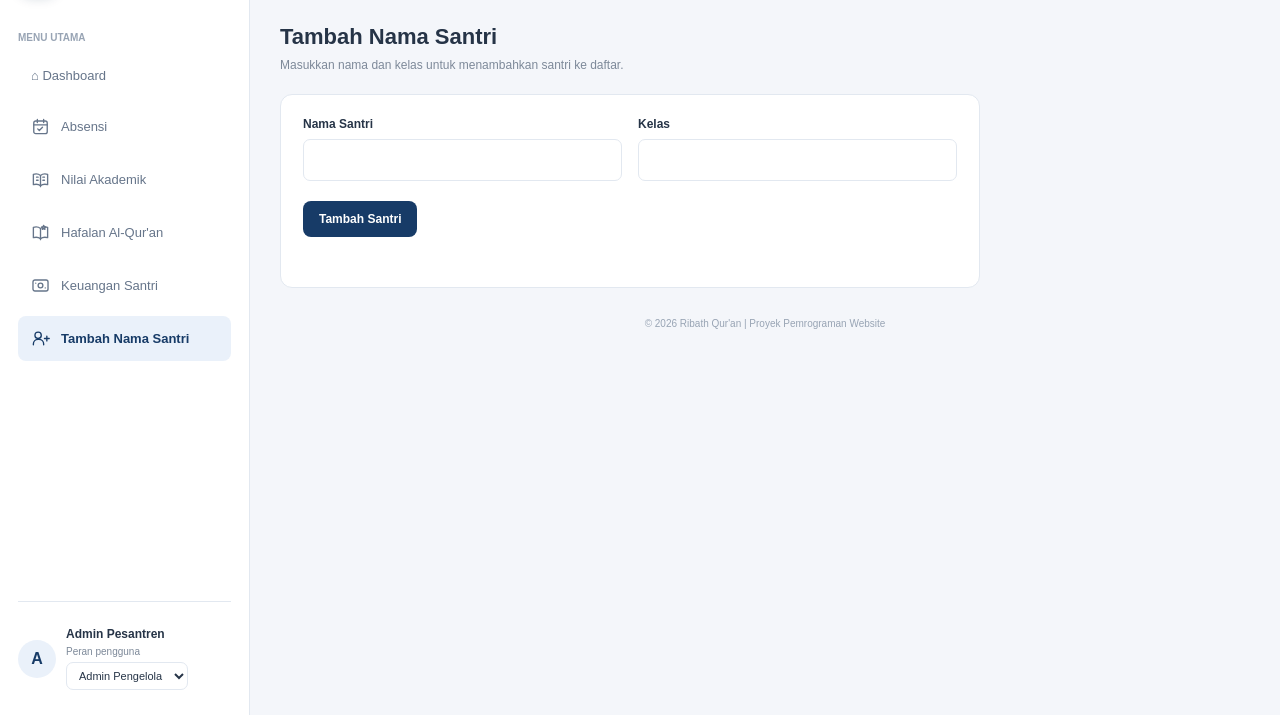
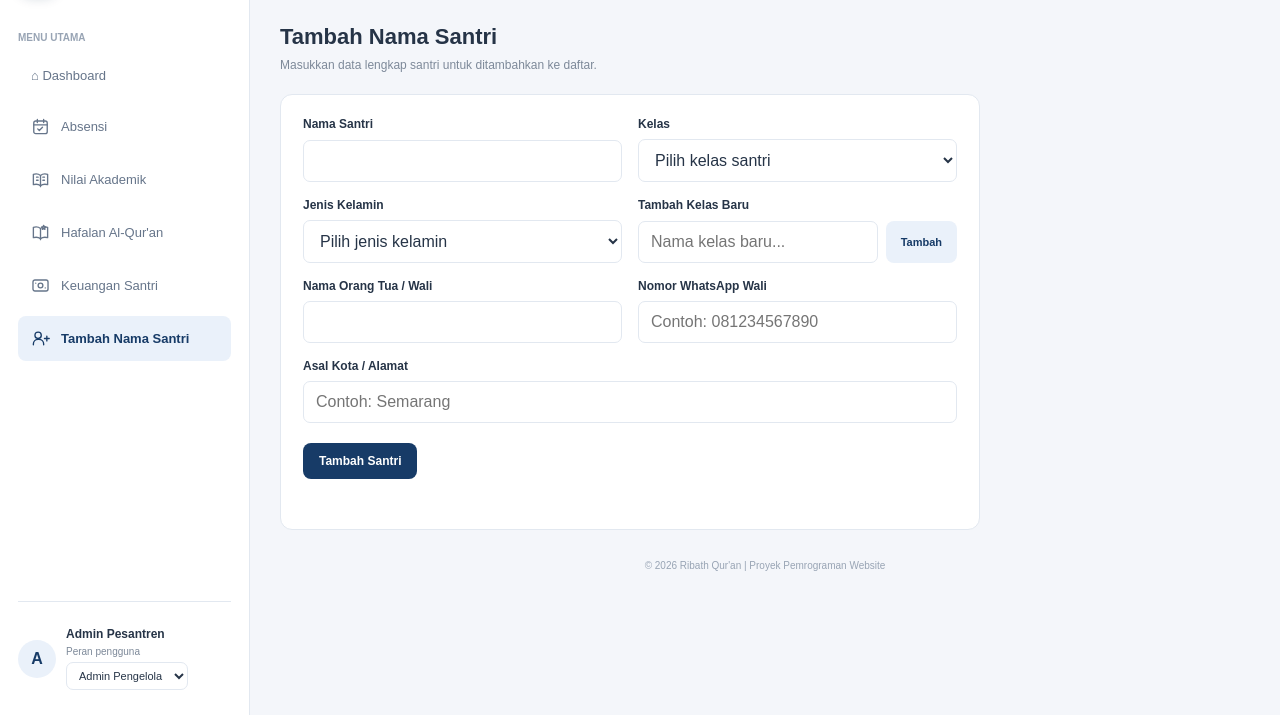
Before and after one commit to lydiaekarahma-gif/project-pemrograman-website, a plain HTML site: page index.html in a window 1280 px wide. Both pictures are taken after a click on the button "Tambah Nama Santri". Shown: the part 85-800 px from the top of the page. Drawn offline with Linux system fonts and the light colour scheme.

Commit message:
penambahan biodata

```diff
--- a/index.html
+++ b/index.html
@@ -1,6 +1,6 @@
-
 <!DOCTYPE html>
 <html lang="id">
+
 <head>
     <meta charset="UTF-8">
     <meta name="viewport" content="width=device-width, initial-scale=1.0">
@@ -8,17 +8,19 @@
     <link rel="stylesheet" href="style.css">
     <script src="script.js" defer></script>
 </head>
+
 <body>
     <aside class="sidebar">
         <div class="brand">
             <div class="brand-icon" aria-hidden="true">
                 <svg viewBox="0 0 48 48" focusable="false">
-                    <path d="M10 38h28M14 34V22a10 10 0 0 1 20 0v12M20 34V23a4 4 0 0 1 8 0v11M24 7v4M8 16l4 2M40 16l-4 2" />
+                    <path
+                        d="M10 38h28M14 34V22a10 10 0 0 1 20 0v12M20 34V23a4 4 0 0 1 8 0v11M24 7v4M8 16l4 2M40 16l-4 2" />
                     <path d="M7 39h34" />
                 </svg>
             </div>
             <div>
-                <h2>Ribath Hidayatul  Qur'an</h2>
+                <h2>Ribath Hidayatul Qur'an</h2>
                 <small>Portal Akademik Santri</small>
             </div>
         </div>
@@ -36,14 +38,16 @@
             </button>
             <button class="nav-link" data-page="akademik">
                 <svg class="nav-icon" viewBox="0 0 24 24" aria-hidden="true" focusable="false">
-                    <path d="M12 7v14M12 7C9.5 4.8 6.5 4.5 3 5.5v13c3.5-1 6.5-.7 9 1.5m0-13c2.5-2.2 5.5-2.5 9-1.5v13c-3.5-1-6.5-.7-9 1.5" />
+                    <path
+                        d="M12 7v14M12 7C9.5 4.8 6.5 4.5 3 5.5v13c3.5-1 6.5-.7 9 1.5m0-13c2.5-2.2 5.5-2.5 9-1.5v13c-3.5-1-6.5-.7-9 1.5" />
                     <path d="M7 9h2m-2 4h2m6-4h2m-2 4h2" />
                 </svg>
                 Nilai Akademik
             </button>
             <button class="nav-link" data-page="hafalan">
                 <svg class="nav-icon" viewBox="0 0 24 24" aria-hidden="true" focusable="false">
-                    <path d="M12 7v14M12 7C9.5 4.8 6.5 4.5 3 5.5v13c3.5-1 6.5-.7 9 1.5m0-13c2.5-2.2 5.5-2.5 9-1.5v13c-3.5-1-6.5-.7-9 1.5" />
+                    <path
+                        d="M12 7v14M12 7C9.5 4.8 6.5 4.5 3 5.5v13c3.5-1 6.5-.7 9 1.5m0-13c2.5-2.2 5.5-2.5 9-1.5v13c-3.5-1-6.5-.7-9 1.5" />
                     <path d="m16 3 .8 1.7 1.7.3-1.2 1.2.3 1.8L16 7.2l-1.6.8.3-1.8-1.2-1.2 1.7-.3z" />
                 </svg>
                 Hafalan Al-Qur'an
@@ -134,7 +138,8 @@
                 <article class="stat-card">
                     <span class="stat-icon">
                         <svg viewBox="0 0 24 24" aria-hidden="true" focusable="false">
-                            <path d="M12 7v14M12 7C9.5 4.8 6.5 4.5 3 5.5v13c3.5-1 6.5-.7 9 1.5m0-13c2.5-2.2 5.5-2.5 9-1.5v13c-3.5-1-6.5-.7-9 1.5" />
+                            <path
+                                d="M12 7v14M12 7C9.5 4.8 6.5 4.5 3 5.5v13c3.5-1 6.5-.7 9 1.5m0-13c2.5-2.2 5.5-2.5 9-1.5v13c-3.5-1-6.5-.7-9 1.5" />
                             <path d="m16 2 .8 1.7 1.7.3-1.2 1.2.3 1.8L16 6.2l-1.6.8.3-1.8-1.2-1.2 1.7-.3z" />
                         </svg>
                     </span>
@@ -316,7 +321,7 @@
         <section id="tambah-santri" class="page">
             <div class="section-intro">
                 <h2>Tambah Nama Santri</h2>
-                <p>Masukkan nama dan kelas untuk menambahkan santri ke daftar.</p>
+                <p>Masukkan data lengkap santri untuk ditambahkan ke daftar.</p>
             </div>
 
             <article class="panel add-student-panel">
@@ -324,13 +329,51 @@
                     <div class="form-grid">
                         <div class="form-field">
                             <label for="student-name">Nama Santri</label>
-                            <input id="student-name" name="nama" type="text"
-                                maxlength="100" autocomplete="name" required>
+                            <input id="student-name" name="nama" type="text" maxlength="100" autocomplete="name"
+                                required>
                         </div>
                         <div class="form-field">
                             <label for="student-class">Kelas</label>
-                            <input id="student-class" name="kelas" type="text"
-                                maxlength="50" required>
+                            <div style="display: flex; gap: 8px;">
+                                <select id="student-class" name="kelas" style="flex: 1;" required>
+                                    <option value="" disabled selected>Pilih kelas santri</option>
+                                    <option value="Tahfidz A">Tahfidz A</option>
+                                    <option value="Tahfidz B">Tahfidz B</option>
+                                </select>
+                            </div>
+                        </div>
+                        <div class="form-field">
+                            <label for="student-gender">Jenis Kelamin</label>
+                            <select id="student-gender" name="gender" required>
+                                <option value="" disabled selected>Pilih jenis kelamin</option>
+                                <option value="Laki-laki">Laki-laki</option>
+                                <option value="Perempuan">Perempuan</option>
+                            </select>
+                        </div>
+                        <div class="form-field">
+                            <label for="new-class-input">Tambah Kelas Baru</label>
+                            <div style="display: flex; gap: 8px;">
+                                <input id="new-class-input" type="text" placeholder="Nama kelas baru...">
+                                <button type="button" id="btn-add-class" class="secondary-button"
+                                    style="margin-top:0;">Tambah</button>
+                            </div>
+                        </div>
+                        <div class="form-field">
+                            <label for="parent-name">Nama Orang Tua / Wali</label>
+                            <input id="parent-name" name="ortu" type="text" maxlength="100" required>
+                        </div>
+                        <!-- No. HP / WhatsApp Wali -->
+                        <div class="form-field">
+                            <label for="parent-phone">Nomor WhatsApp Wali</label>
+                            <input id="parent-phone" name="telepon" type="tel" placeholder="Contoh: 081234567890"
+                                required>
+                        </div>
+
+                        <!-- Asal Daerah / Alamat -->
+                        <div class="form-field" style="grid-column: span 2;">
+                            <label for="student-address">Asal Kota / Alamat</label>
+                            <input id="student-address" name="alamat" type="text" placeholder="Contoh: Semarang"
+                                required>
                         </div>
                     </div>
                     <button class="primary-button" type="submit">Tambah Santri</button>
@@ -344,4 +387,5 @@
         </footer>
     </main>
 </body>
+
 </html>
--- a/script.js
+++ b/script.js
@@ -308,6 +308,20 @@ function showPage(pageId) {
     window.scrollTo({ top: 0, behavior: "smooth" });
 }
 
+function tambahOpsiKelas(namaKelasBaru) {
+    const selectKelas = document.getElementById("student-class");
+
+    const opsiAda = Array.from(selectKelas.options).some(option => option.value === namaKelasBaru);
+
+    if (!opsiAda && namaKelasBaru.trim() !== "") {
+        const opsiBaru = document.createElement("option");
+        opsiBaru.value = namaKelasBaru;
+        opsiBaru.textContent = namaKelasBaru;
+
+        selectKelas.appendChild(opsiBaru);
+    }
+}
+
 // Navigasi menu
 document.querySelectorAll(".nav-link").forEach(button => {
     button.addEventListener("click", () => {
@@ -335,9 +349,13 @@ document.getElementById("add-student-form")
         const formData = new FormData(form);
         const nama = formData.get("nama").trim();
         const kelas = formData.get("kelas").trim();
+        const gender = formData.get("gender");
+        const ortu = formData.get("ortu").trim();
+        const telepon = formData.get("telepon").trim();
+        const alamat = formData.get("alamat").trim();
         const feedback = document.getElementById("add-student-feedback");
 
-        if (!nama || !kelas) {
+        if (!nama || !kelas || !gender || !ortu) {
             feedback.textContent = "Nama dan kelas wajib diisi.";
             return;
         }
@@ -345,6 +363,10 @@ document.getElementById("add-student-form")
         santri.push({
             nama,
             kelas,
+            gender,
+            ortu,
+            telepon,
+            alamat,
             status: "Izin",
             fiqih: 0,
             tajwid: 0,
@@ -403,6 +425,22 @@ document.addEventListener("change", event => {
     renderAllData();
 });
 
+document.getElementById("btn-add-class").addEventListener("click", () => {
+    const inputBaru = document.getElementById("new-class-input");
+    const namaKelas = inputBaru.value.trim();
+
+    if (namaKelas) {
+        tambahOpsiKelas(namaKelas);
+
+        // Otomatis pilih kelas yang baru saja ditambahkan
+        const selectKelas = document.getElementById("student-class");
+        selectKelas.value = namaKelas;
+
+        // Bersihkan input
+        inputBaru.value = "";
+    }
+});
+
 // Menampilkan tanggal hari ini
 const tanggal = new Date().toLocaleDateString("id-ID", {
     day: "numeric",
--- a/style.css
+++ b/style.css
@@ -459,6 +459,16 @@ tbody tr:last-child td {
     font: inherit;
 }
 
+.form-field select {
+    width: 100%;
+    padding: 11px 12px;
+    border: 1px solid var(--border);
+    border-radius: 7px;
+    background: var(--white);
+    color: var(--text);
+    font: inherit;
+}
+
 .primary-button {
     border: none;
     border-radius: 8px;
```
